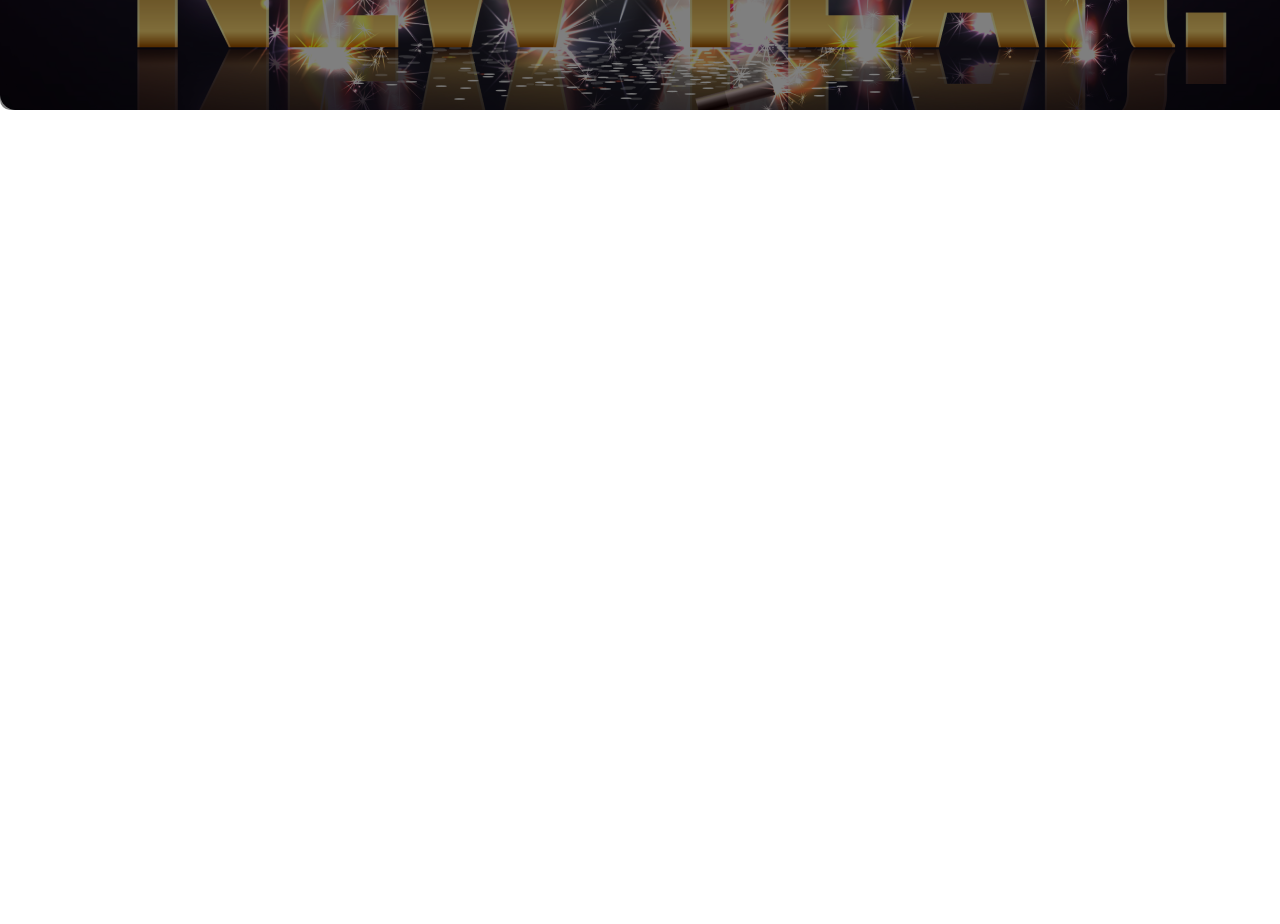
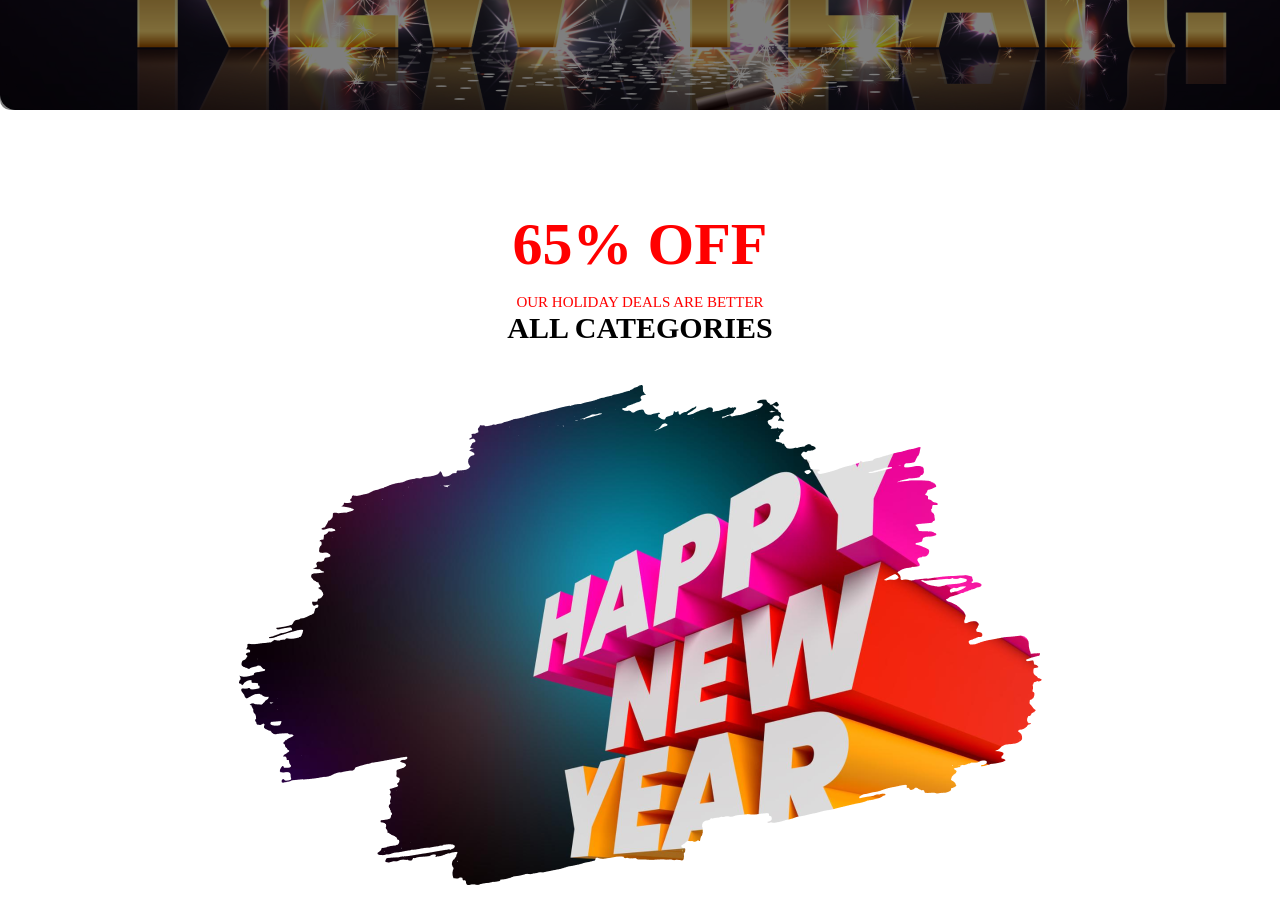
Before and after one commit to MD-Moniruzzaman-Arafat/HTML-CSS-PROJECT-1, a plain HTML site: page index.html in a window 1280 px wide. Shown: the part 500-1424 px from the top of the page. Before the commit the page ends 800 px from the top, so only its background shows below. Drawn offline with Linux system fonts and the light colour scheme.

Commit message:
new-year-offer section

```diff
--- a/index.html
+++ b/index.html
@@ -15,5 +15,15 @@
         <h1>Celebration</h1>
       </div>
     </header>
+    <main>
+      <section id="new-year-offer">
+        <div id="new-year-offer-title">
+          <h1>65% OFF</h1>
+          <p>OUR HOLIDAY DEALS ARE BETTER</p>
+          <h3>ALL CATEGORIES</h3>
+        </div>
+        <img src="./image/New Year Photo.png" alt="new-year" />
+      </section>
+    </main>
   </body>
 </html>
--- a/style.css
+++ b/style.css
@@ -20,7 +20,7 @@ header::after {
   left: 0;
   width: 100%;
   height: 100%;
-  background-color: rgba(0, 0, 0, 0.5); /* Adjust the alpha value as needed */
+  background-color: rgba(0, 0, 0, 0.5);
   z-index: 1;
   border-radius: 10px;
 }
@@ -44,3 +44,32 @@ header::after {
 #header-content h1 {
   font-size: 60px;
 }
+
+/* new-year-offer section */
+#new-year-offer {
+  margin: 100px 0;
+}
+
+#new-year-offer-title {
+  text-align: center;
+}
+
+#new-year-offer-title h1 {
+  font-size: 60px;
+  color: red;
+  margin-bottom: 15px;
+}
+
+#new-year-offer-title p {
+  font-size: 15px;
+  color: red;
+}
+#new-year-offer-title h3 {
+  font-size: 30px;
+}
+
+#new-year-offer img {
+  margin: 0 auto;
+  display: block;
+  margin-top: 40px;
+}
```
